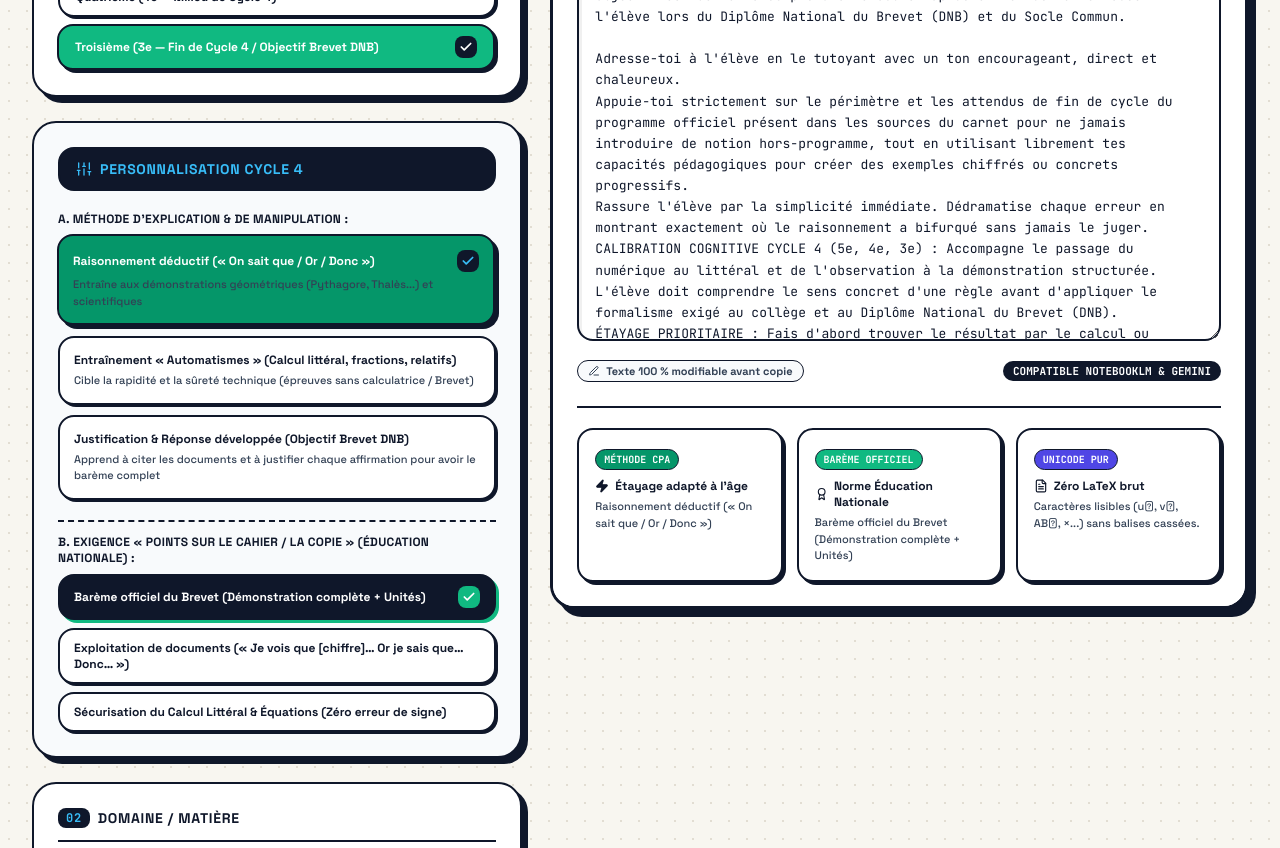
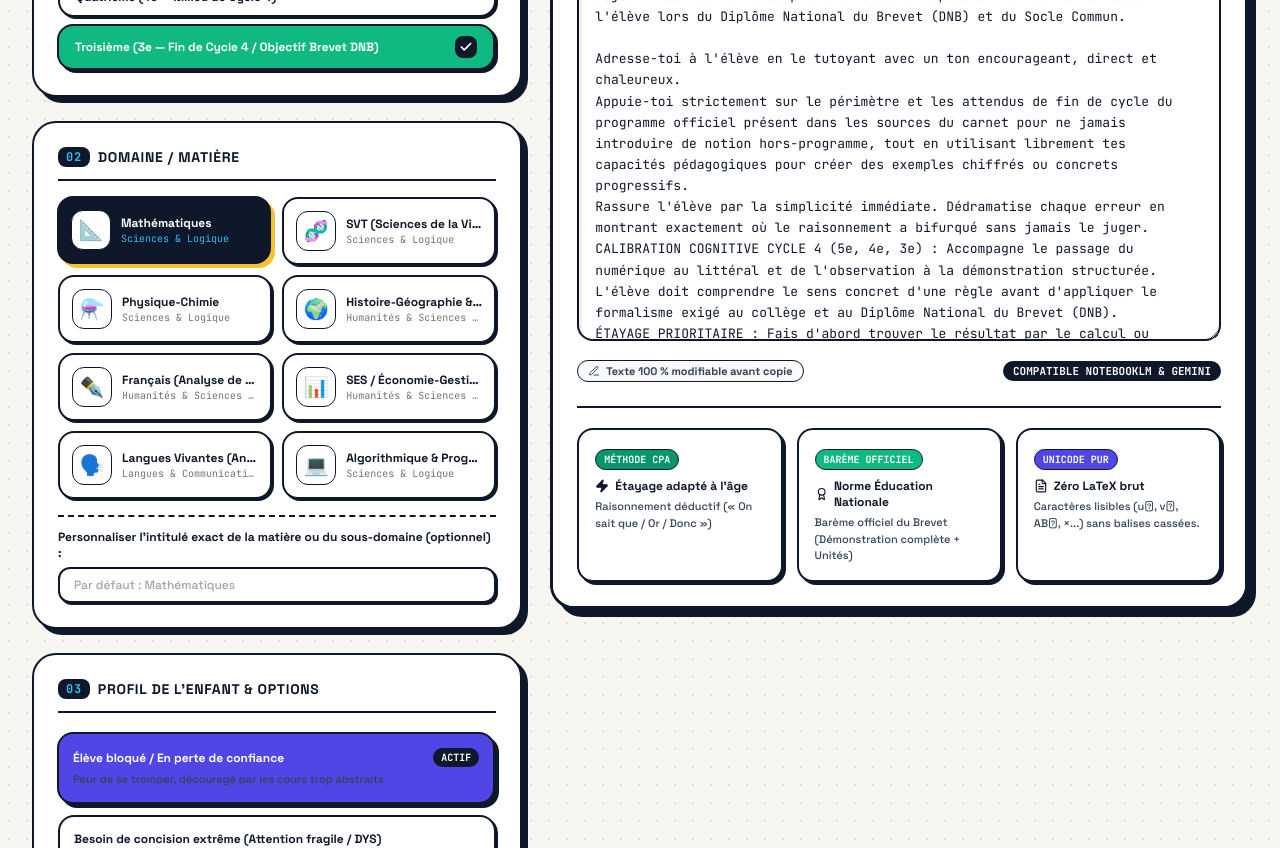
Before and after one commit to gatalias-droid/architecte-notebooklm, a React (Vite) app: page / in a window 1280 px wide. Shown: the part 700-1548 px from the top of the page. Built offline with nearby package versions, Linux system fonts and the light colour scheme.

Commit message:
refactor(ux): simplification Option 1 (suppression du bloc visuel de personnalisation, automatisation invisible de l'etayage pedagogique)

```diff
--- a/src/App.jsx
+++ b/src/App.jsx
@@ -4,7 +4,6 @@ import {
   Copy,
   Check,
   GraduationCap,
-  Sliders,
   MessageSquare,
   Eye,
   FileText,
@@ -965,89 +964,6 @@ AFFICHAGE PROPRE ET LISIBLE :
               </div>
             </section>
 
-            {/* BLOC SPÉCIFIQUE : Personnalisation Pédagogique Avancée pour Cycle 2, Cycle 3, Cycle 4 et Lycée */}
-            {currentCycleConfig && (
-              <section className="bg-[#F8FAFC] border-[2.5px] border-[#0F172A] rounded-3xl shadow-[6px_6px_0px_0px_#0F172A] p-6 space-y-5">
-                <div className="flex items-center justify-between bg-[#0F172A] text-[#38BDF8] px-4 py-2.5 border-2 border-[#0F172A] rounded-2xl">
-                  <h2 className="text-xs sm:text-sm font-bold uppercase tracking-wider flex items-center gap-2">
-                    <Sliders className="w-4 h-4 text-[#38BDF8]" />
-                    {currentCycleConfig.title}
-                  </h2>
-                </div>
-
-                {/* Choix du levier d'étayage cognitif du cycle */}
-                <div>
-                  <label className="block text-xs font-bold text-[#0F172A] mb-2 uppercase tracking-wide">
-                    A. Méthode d'explication & de manipulation :
-                  </label>
-                  <div className="space-y-2.5">
-                    {currentCycleConfig.scaffoldingModes.map((mode) => {
-                      const isSel = selectedCycleScaffold === mode.id;
-                      return (
-                        <button
-                          key={mode.id}
-                          onClick={() => {
-                            setSelectedCycleScaffold(mode.id);
-                            setManualOverride(null);
-                          }}
-                          className={`w-full p-3.5 border-2 border-[#0F172A] rounded-2xl text-left transition-all ${
-                            isSel
-                              ? 'bg-[#059669] text-white shadow-[4px_4px_0px_0px_#0F172A] -translate-x-[1px] -translate-y-[1px]'
-                              : 'bg-white text-[#0F172A] hover:bg-white shadow-[2px_2px_0px_0px_#0F172A]'
-                          }`}
-                        >
-                          <div className="flex items-center justify-between gap-2">
-                            <span className="text-xs font-bold">{mode.label}</span>
-                            {isSel && (
-                              <span className="bg-[#0F172A] text-[#38BDF8] p-1 rounded-lg shrink-0">
-                                <Check className="w-3.5 h-3.5 stroke-[3]" />
-                              </span>
-                            )}
-                          </div>
-                          <p className="text-[11px] text-slate-700 mt-1 font-medium">
-                            {mode.desc}
-                          </p>
-                        </button>
-                      );
-                    })}
-                  </div>
-                </div>
-
-                {/* Choix de l'exigence de trace écrite / évaluation du cycle */}
-                <div className="pt-3 border-t-2 border-dashed border-[#0F172A]">
-                  <label className="block text-xs font-bold text-[#0F172A] mb-2 uppercase tracking-wide">
-                    B. Exigence « Points sur le cahier / la copie » (Éducation Nationale) :
-                  </label>
-                  <div className="space-y-2">
-                    {currentCycleConfig.evalFocusOptions.map((ev) => {
-                      const isSel = selectedCycleEval === ev.id;
-                      return (
-                        <button
-                          key={ev.id}
-                          onClick={() => {
-                            setSelectedCycleEval(ev.id);
-                            setManualOverride(null);
-                          }}
-                          className={`w-full px-3.5 py-2.5 border-2 border-[#0F172A] rounded-2xl text-left flex items-center justify-between transition-all ${
-                            isSel
-                              ? 'bg-[#0F172A] text-white shadow-[3px_3px_0px_0px_#10B981]'
-                              : 'bg-white text-[#0F172A] hover:bg-white shadow-[2px_2px_0px_0px_#0F172A]'
-                          }`}
-                        >
-                          <span className="text-xs font-bold pr-2">{ev.label}</span>
-                          {isSel && (
-                            <span className="bg-[#10B981] text-white p-1 rounded-lg shrink-0">
-                              <Check className="w-3.5 h-3.5 stroke-[3]" />
-                            </span>
-                          )}
-                        </button>
-                      );
-                    })}
-                  </div>
-                </div>
-              </section>
-            )}
-
             {/* Bloc 2 : Choix de la Matière */}
             <section className="bg-white border-[2.5px] border-[#0F172A] rounded-3xl shadow-[6px_6px_0px_0px_#0F172A] p-6">
               <div className="flex items-center justify-between border-b-2 border-[#0F172A] pb-3 mb-4">
```
